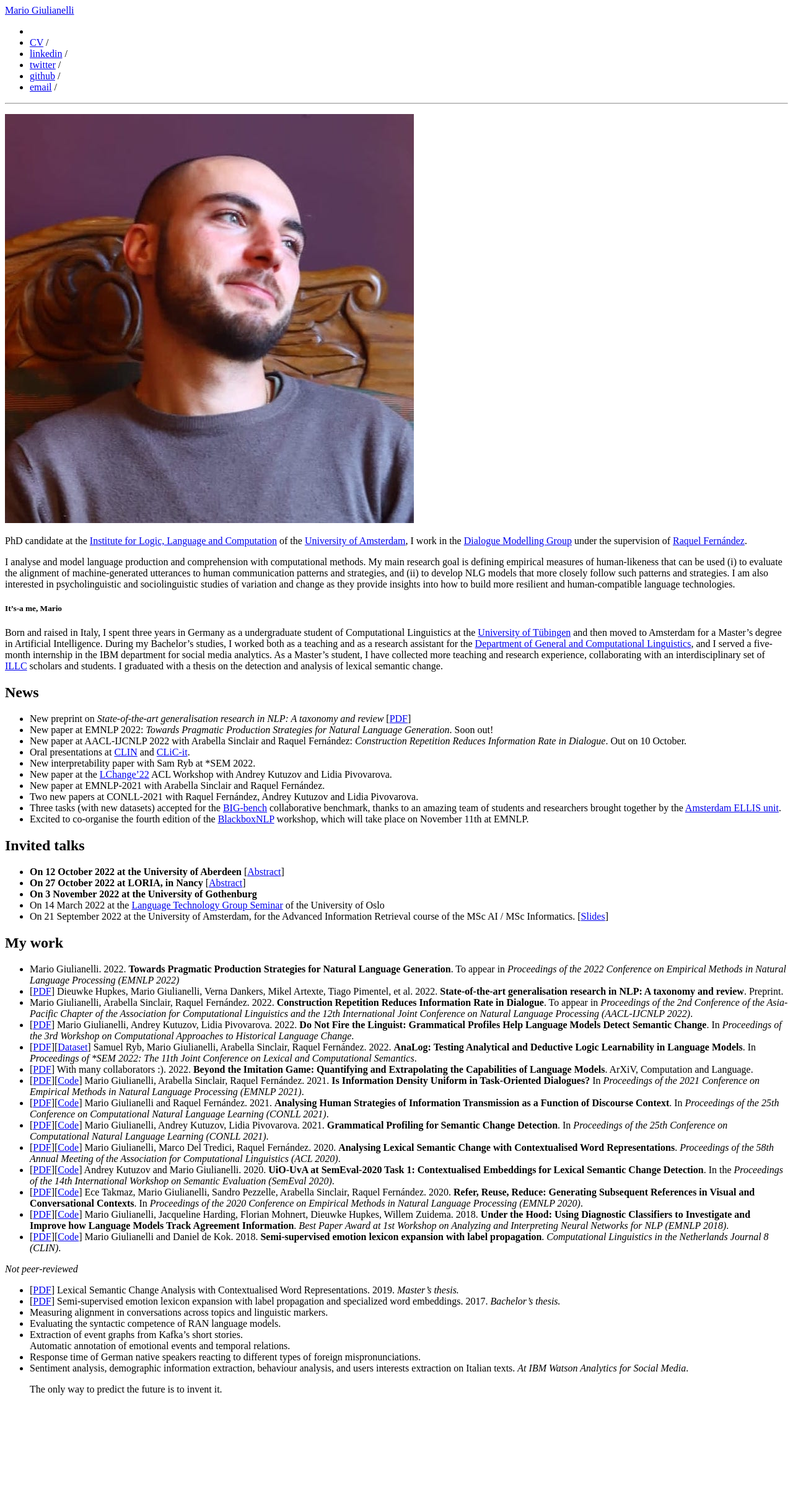
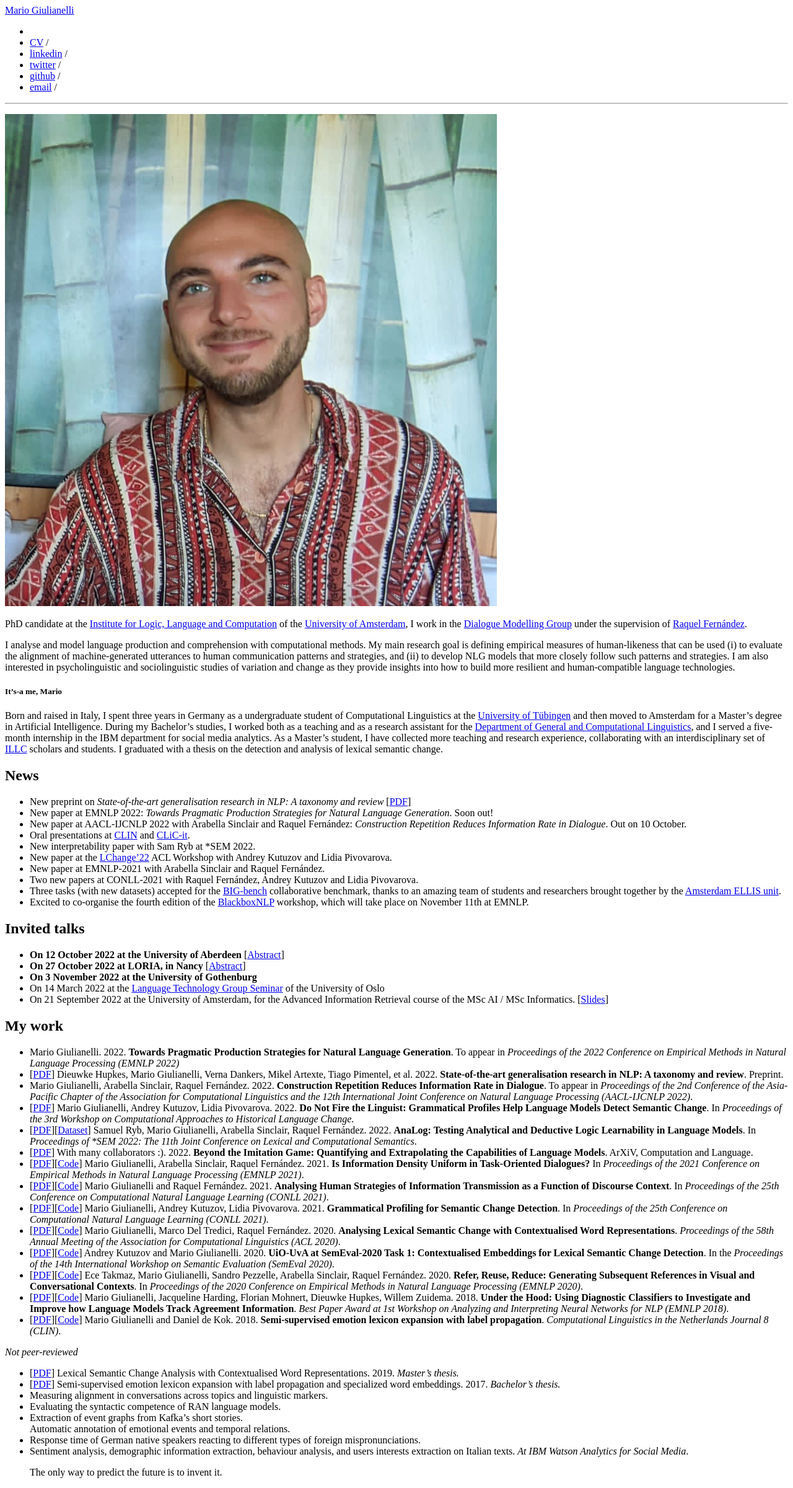
Before and after one commit to glnmario/glnmario.github.io, a Jekyll site: the page built from index.md, in a window 1280 px wide. Shown: the whole page at 62% size. Built offline with Jekyll 4.4.1, drawn with Linux system fonts in a browser that asks for light colours; before the commit the page ends 2267 px from its top, so only the background shows below that.

Commit message:
Update index.md

```diff
--- a/index.md
+++ b/index.md
@@ -2,7 +2,7 @@
 layout: default
 ---
 
-<img class="profile-picture" src="me-dublin-squared.jpg">
+<img class="profile-picture" src="me-ireland.jpg">
 
 
 <!--## About me-->
```
